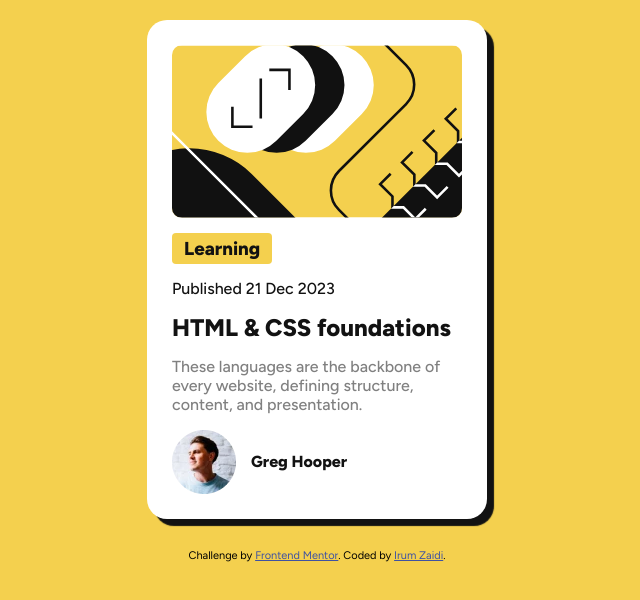
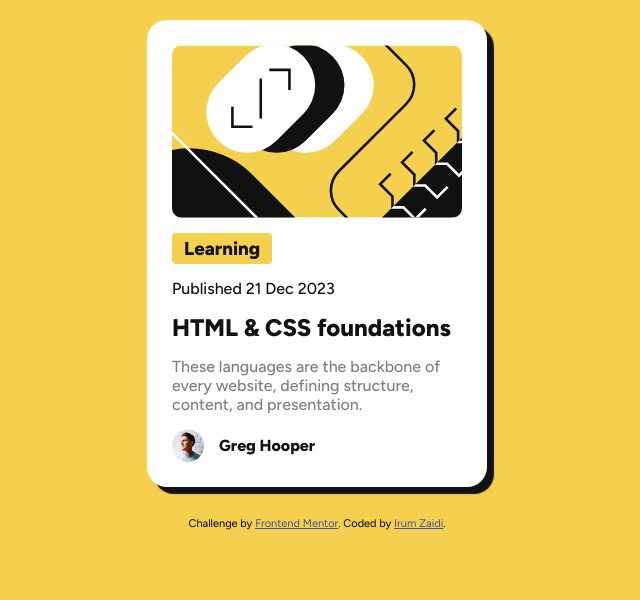
Before and after one commit to Irum-Zaidi/Blog-preview-card, a plain HTML site: page index.html in a window 1280 px wide. Shown: the whole page, without its empty margins (323-963 px from the left). Drawn offline with Linux system fonts and the light colour scheme.

Commit message:
Update index.html

```diff
--- a/index.html
+++ b/index.html
@@ -61,7 +61,6 @@
       padding: 25px;
       border-radius: 20px;
       box-shadow: 7px 7px 1px var(--Black);
-
     }
 
     .card:hover {
@@ -103,13 +102,17 @@
       font-weight: 500;
     }
 
-
     .card-footer {
       display: flex;
       flex-direction: row;
       align-items: center;
       column-gap: 15px;
     }
+
+    .card-footer img {
+      width: 32px;
+    }
+
     .card-footer h4 {
       font-weight: 800;
       color: var(--Black);
```
